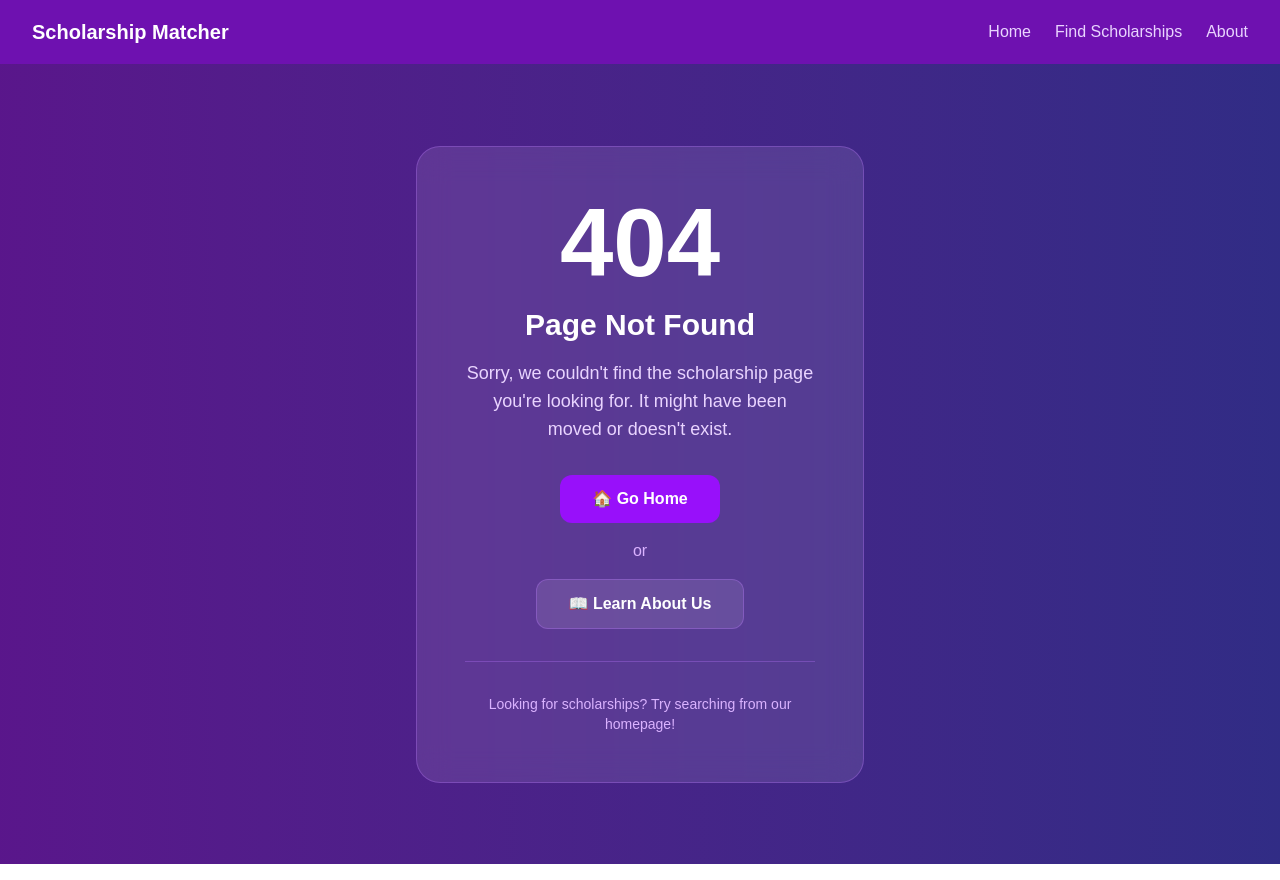
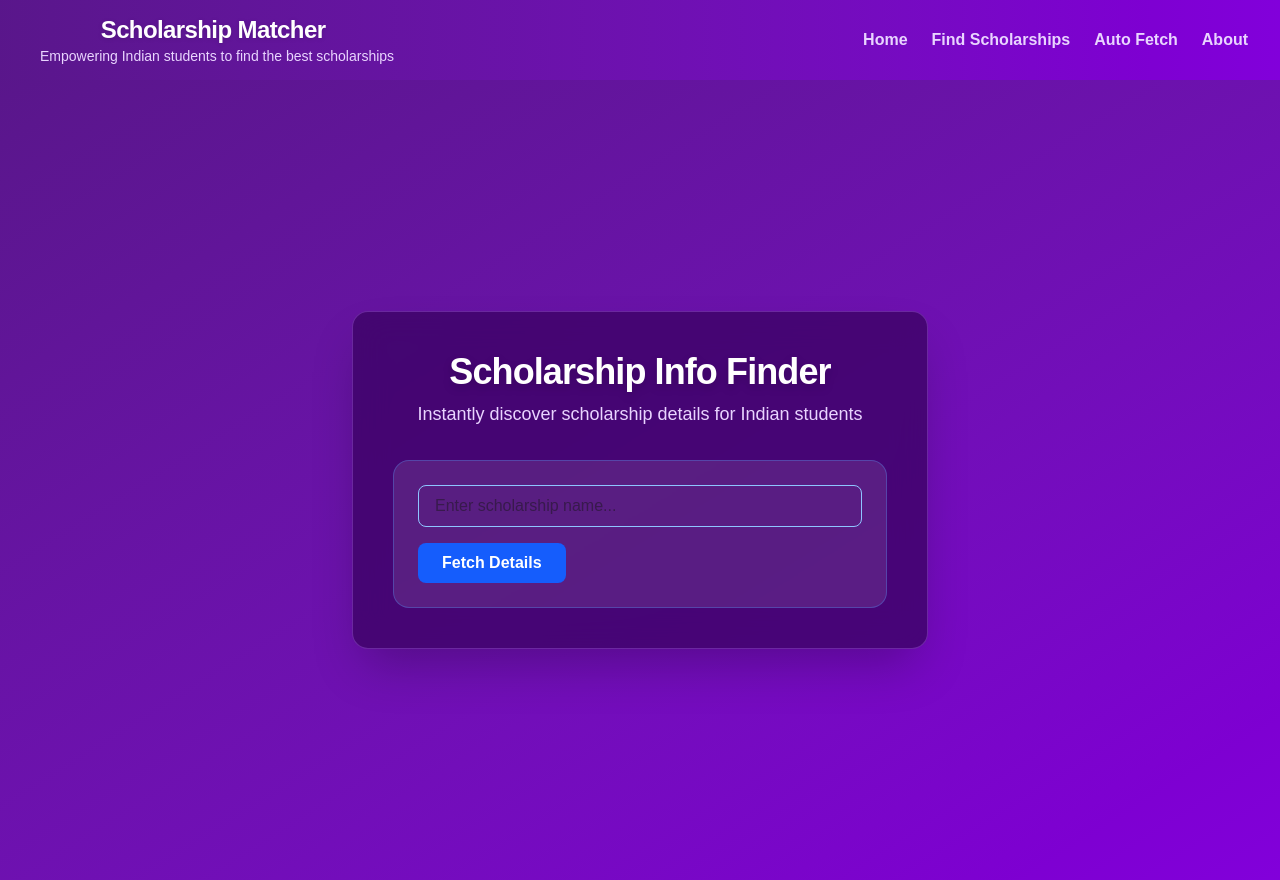
Before and after one commit to catmoreak/scholarship, a Next.js app: page /auto-fetch-scholarship in a window 1280 px wide. Before the commit this address had no page. Built offline with nearby package versions, Linux system fonts and the light colour scheme.

Commit message:
feat: Added the auto fetch fetaure

```diff
--- /dev/null
+++ b/src/app/api/fetch-scholarship/route.ts
@@ -0,0 +1,30 @@
+import { NextResponse } from 'next/server';
+
+export async function GET(request: Request) {
+  const { searchParams } = new URL(request.url);
+  const name = searchParams.get('name');
+  if (!name) {
+    return NextResponse.json({ error: 'No scholarship name provided.' }, { status: 400 });
+  }
+
+  // Use SerpAPI for fetching scholarship details
+  const serpApiKey = process.env.SERP_API_KEY;
+  if (!serpApiKey) {
+    return NextResponse.json({ error: 'No SerpAPI key provided.' }, { status: 500 });
+  }
+
+  const endpoint = `https://serpapi.com/search.json?q=${encodeURIComponent(name + ' scholarship India')}&engine=google&api_key=${serpApiKey}`;
+  try {
+    const res = await fetch(endpoint);
+    const data = await res.json();
+    // Extract richer details from organic_results
+    const results = data.organic_results?.slice(0, 3).map((item: any) => ({
+      title: item.title,
+      snippet: item.snippet,
+      link: item.link
+    })) || [];
+    return NextResponse.json({ results });
+  } catch (err) {
+    return NextResponse.json({ error: 'Failed to fetch from SerpAPI.' }, { status: 500 });
+  }
+}
--- /dev/null
+++ b/src/app/auto-fetch-scholarship/page.tsx
@@ -0,0 +1,33 @@
+"use client";
+import React from "react";
+import ScholarshipAutoFetchForm from "@/components/ScholarshipAutoFetchForm";
+
+export default function AutoFetchScholarshipPage() {
+  return (
+    <main className="min-h-screen bg-gradient-to-br from-purple-900 via-purple-800 to-purple-700 flex items-center justify-center px-4 py-10">
+      <section className="w-full max-w-xl mx-auto">
+        <div className="rounded-2xl shadow-2xl bg-purple-950/80 backdrop-blur-lg border border-purple-400/30 p-0 overflow-hidden transition-all duration-300">
+          <div className="flex flex-col items-center py-10 px-6 sm:px-10">
+            <div className="mb-8 w-full text-center">
+              <span className="text-3xl sm:text-4xl font-extrabold text-white tracking-tight drop-shadow-lg">Scholarship Info Finder</span>
+              <p className="mt-2 text-purple-200 text-base sm:text-lg font-medium">Instantly discover scholarship details for Indian students</p>
+            </div>
+            <div className="w-full">
+              <ScholarshipAutoFetchForm />
+            </div>
+          </div>
+        </div>
+      </section>
+      <style jsx>{`
+        @keyframes border-glow {
+          0% { box-shadow: 0 0 0 0 rgba(168,85,247,0.3); }
+          50% { box-shadow: 0 0 40px 10px rgba(168,85,247,0.5); }
+          100% { box-shadow: 0 0 0 0 rgba(168,85,247,0.3); }
+        }
+        .animate-border-glow {
+          animation: border-glow 2s infinite;
+        }
+      `}</style>
+    </main>
+  );
+}
--- a/src/components/Navbar/index.tsx
+++ b/src/components/Navbar/index.tsx
@@ -5,23 +5,24 @@ import Link from 'next/link'
 
 const Navbar = () => {
   return (
-    <nav className="bg-purple-800 shadow-lg">
+    <nav className="bg-gradient-to-r from-purple-900 via-purple-800 to-purple-700 shadow-xl">
       <div className="max-w-7xl mx-auto px-4 sm:px-6 lg:px-8">
-        <div className="flex justify-between h-16">
-          <div className="flex items-center">
-            <h1 className="text-xl font-bold text-white">
-              Scholarship Matcher
-            </h1>
+        <div className="flex flex-col md:flex-row justify-between items-center h-20 py-2">
+          <div className="flex flex-col items-start md:items-center">
+            <h1 className="text-2xl font-extrabold text-white tracking-tight drop-shadow">Scholarship Matcher</h1>
+            <span className="text-purple-200 text-sm font-medium mt-1 md:mt-0 md:ml-2">Empowering Indian students to find the best scholarships</span>
           </div>
-
-          <div className="hidden md:flex items-center space-x-6">
-            <Link href="/" className="text-purple-200 hover:text-white transition-colors duration-300">
+          <div className="flex items-center space-x-6 mt-4 md:mt-0">
+            <Link href="/" className="text-purple-200 hover:text-white font-semibold transition-colors duration-300">
               Home
             </Link>
-            <a href="#search" className="text-purple-200 hover:text-white transition-colors duration-300">
+            <a href="#search" className="text-purple-200 hover:text-white font-semibold transition-colors duration-300">
               Find Scholarships
             </a>
-            <Link href="/about" className="text-purple-200 hover:text-white transition-colors duration-300">
+            <Link href="/auto-fetch-scholarship" className="text-purple-200 hover:text-white font-semibold transition-colors duration-300">
+              Auto Fetch
+            </Link>
+            <Link href="/about" className="text-purple-200 hover:text-white font-semibold transition-colors duration-300">
               About
             </Link>
           </div>
--- /dev/null
+++ b/src/components/ScholarshipAutoFetchForm.tsx
@@ -0,0 +1,123 @@
+import React, { useState } from "react";
+
+type ScholarshipResult = {
+  title: string;
+  snippet: string;
+  link: string;
+  eligibility?: string;
+  amount?: string;
+  deadline?: string;
+  provider?: string;
+  level?: string;
+};
+
+export default function ScholarshipAutoFetchForm() {
+  const [name, setName] = useState("");
+  const [loading, setLoading] = useState(false);
+  const [results, setResults] = useState<ScholarshipResult[]>([]);
+  const [error, setError] = useState<string | null>(null);
+
+  function isRelevantQuery(query: string) {
+    // Allow if contains education keywords OR looks like a scholarship name (e.g., ends with 'scholarship', 'fellowship', 'grant')
+    const keywords = [
+      'scholarship', 'education', 'student', 'school', 'college', 'university', 'grant', 'fellowship'
+    ];
+    const lower = query.toLowerCase().trim();
+    if (keywords.some(kw => lower.includes(kw))) return true;
+    // Allow if ends with scholarship/fellowship/grant (common pattern)
+    if (/(scholarship|fellowship|grant)\s*$/i.test(lower)) return true;
+    // Allow if matches common scholarship name pattern (e.g., 'INSPIRE', 'NTSE', 'KVPY', etc.)
+    const knownScholarships = [
+      'inspire', 'ntse', 'kvpy', 'pmss', 'maulana azad', 'post matric', 'pre matric', 'gate', 'ugc', 'csir', 'swami vivekananda', 'sitaram jindal', 'aditya birla', 'hdfc', 'fair and lovely', 'tata', 'loreal', 'dr ambedkar', 'saksham', 'pragati', 'scholarship', 'fellowship', 'grant'
+    ];
+    return knownScholarships.some(kw => lower.includes(kw));
+  }
+
+  async function handleSubmit(e: React.FormEvent) {
+    e.preventDefault();
+    if (!isRelevantQuery(name)) {
+      setError('Please enter a scholarship or education-related search.');
+      setResults([]);
+      return;
+    }
+    setLoading(true);
+    setError(null);
+    setResults([]);
+    try {
+      const res = await fetch(`/api/fetch-scholarship?name=${encodeURIComponent(name)}`);
+      if (!res.ok) throw new Error("Failed to fetch data");
+      const data = await res.json();
+      if (data.error) setError(data.error);
+      else setResults(data.results || []);
+    } catch (err: any) {
+      setError(err.message);
+    } finally {
+      setLoading(false);
+    }
+  }
+
+  return (
+    <div className="max-w-xl mx-auto p-6 bg-white/10 rounded-2xl border border-blue-400/30">
+
+      <form onSubmit={handleSubmit} className="space-y-4">
+        <input
+          type="text"
+          value={name}
+          onChange={e => setName(e.target.value)}
+          placeholder="Enter scholarship name..."
+          className="w-full px-4 py-2 rounded-lg border border-blue-300 focus:outline-none"
+          required
+        />
+        <button
+          type="submit"
+          className="bg-blue-600 text-white px-6 py-2 rounded-lg font-semibold hover:bg-blue-700"
+          disabled={loading}
+        >
+          {loading ? "Fetching..." : "Fetch Details"}
+        </button>
+      </form>
+      {error && <div className="text-red-500 mt-4 text-center">{error}</div>}
+      {results.length > 0 && (
+        <div className="mt-6 flex flex-col gap-8">
+          {results.map((item, idx) => (
+            <div
+              key={idx}
+              className="rounded-2xl p-7 shadow-xl bg-gradient-to-br from-purple-100 via-purple-50 to-white transition-all duration-300 group"
+            >
+              <h3 className="text-xl font-bold text-purple-800 mb-2 tracking-tight">{item.title}</h3>
+              <p className="text-gray-800 mb-4 text-base leading-relaxed">{item.snippet}</p>
+              <div className="grid grid-cols-1 sm:grid-cols-2 gap-x-8 gap-y-2 mb-3">
+                {item.eligibility && (
+                  <div className="text-sm text-purple-900"><span className="font-semibold">Eligibility:</span> {item.eligibility}</div>
+                )}
+                {item.amount && (
+                  <div className="text-sm text-purple-900"><span className="font-semibold">Amount:</span> {item.amount}</div>
+                )}
+                {item.deadline && (
+                  <div className="text-sm text-purple-900"><span className="font-semibold">Deadline:</span> {item.deadline}</div>
+                )}
+                {item.provider && (
+                  <div className="text-sm text-purple-900"><span className="font-semibold">Provider:</span> {item.provider}</div>
+                )}
+                {item.level && (
+                  <div className="text-sm text-purple-900"><span className="font-semibold">Level:</span> {item.level}</div>
+                )}
+              </div>
+              {item.link && (
+                <a
+                  href={item.link}
+                  target="_blank"
+                  rel="noopener noreferrer"
+                  className="inline-flex items-center gap-2 text-purple-700 font-semibold text-base underline mt-3 hover:text-purple-900 transition"
+                >
+                  <svg xmlns="http://www.w3.org/2000/svg" className="h-4 w-4" fill="none" viewBox="0 0 24 24" stroke="currentColor"><path strokeLinecap="round" strokeLinejoin="round" strokeWidth={2} d="M14 3h7v7m0 0L10 21l-7-7 11-11z" /></svg>
+                  View Source
+                </a>
+              )}
+            </div>
+          ))}
+        </div>
+      )}
+    </div>
+  );
+}
```
Also changed, not shown: 1 other file (tests, documents, lock files or other folders).
